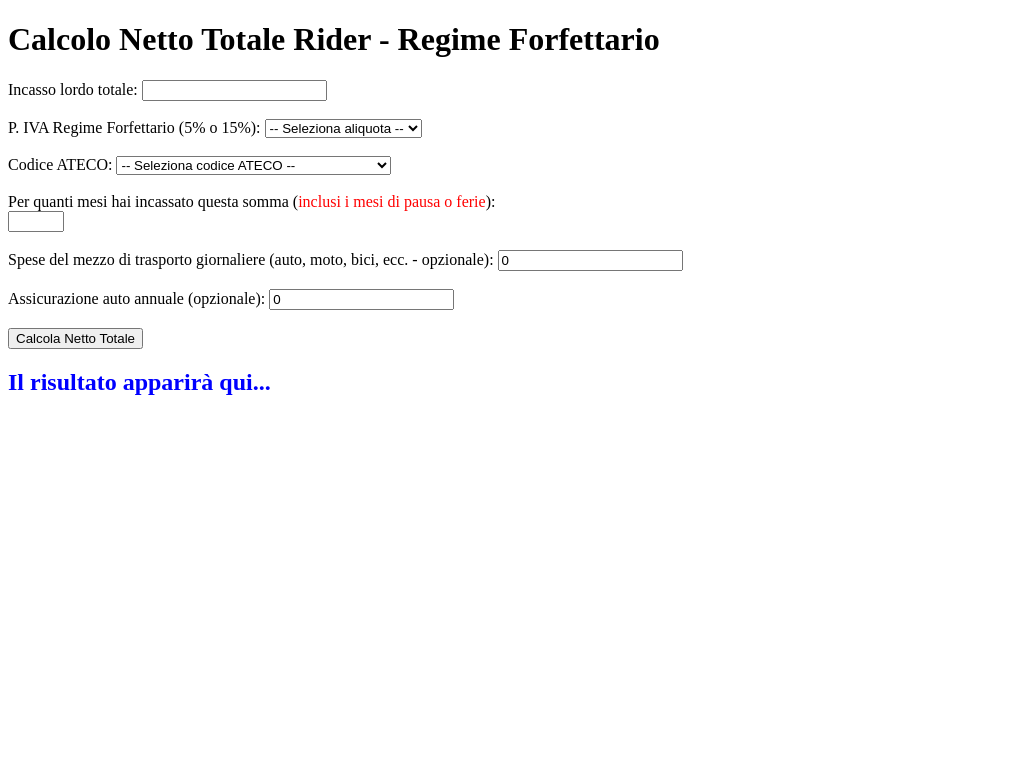
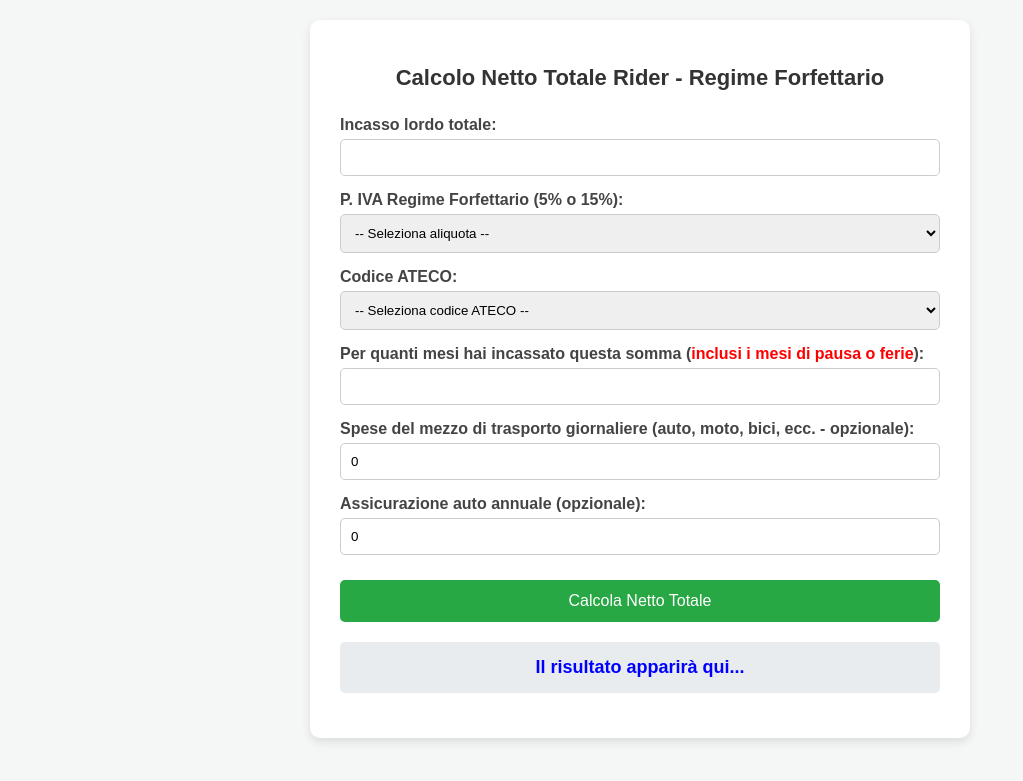
Before and after one commit to alihky/delivery-calculator, a FastAPI app: page / in a window 1280 px wide. Shown: the top 781 px of the page, without its empty margins (0-1023 px from the left). Run offline with FastAPI, Linux system fonts and the light colour scheme.

Commit message:
Update app with latest design and structure

```diff
--- a/templates/index.html
+++ b/templates/index.html
@@ -3,44 +3,56 @@
 <head>
     <meta charset="UTF-8">
     <title>Calcolo Netto Totale Rider - Regime Forfettario</title>
+    <style>
+        body { font-family: Arial, sans-serif; background-color: #f4f7f6; margin: 0; padding: 20px; }
+        .container { max-width: 600px; margin: 0 auto; background: white; padding: 30px; border-radius: 10px; box-shadow: 0 4px 10px rgba(0,0,0,0.1); }
+        h1 { color: #333; font-size: 22px; text-align: center; margin-bottom: 25px; }
+        label { display: block; margin-bottom: 5px; font-weight: bold; color: #444; }
+        input, select { width: 100%; padding: 10px; border: 1px solid #ccc; border-radius: 5px; box-sizing: border-box; margin-bottom: 15px; }
+        button { width: 100%; background-color: #28a745; color: white; padding: 12px; border: none; border-radius: 5px; font-size: 16px; cursor: pointer; margin-top: 10px; }
+        button:hover { background-color: #218838; }
+        #result { font-size: 18px; text-align: center; margin-top: 20px; padding: 15px; border-radius: 5px; background: #e9ecef; }
+    </style>
 </head>
 <body>
+    <div class="container">
         <h1>Calcolo Netto Totale Rider - Regime Forfettario</h1>
 
         <label>Incasso lordo totale:</label>
-    <input type="number" id="total_income" step="any"><br><br>
+        <input type="number" id="total_income" step="any">
 
         <label>P. IVA Regime Forfettario (5% o 15%):</label>
         <select id="tax_rate">
             <option value="" disabled selected>-- Seleziona aliquota --</option>
             <option value="5">5%</option>
             <option value="15">15%</option>
-    </select><br><br>
+        </select>
 
         <label>Codice ATECO:</label>
         <select id="ateco_code">
             <option value="" disabled selected>-- Seleziona codice ATECO --</option>
             <option value="53.20.00">53.20.00 (Gestione Separata - % variabile)</option>
             <option value="82.99.99">82.99.99 (Commercianti - Contributo fisso)</option>
-    </select><br><br>
+        </select>
 
-    <label>Per quanti mesi hai incassato questa somma (<span style="color: red;">inclusi i mesi di pausa o ferie</span>):</label><br>
-    <input type="number" id="how_many_months" min="1" max="12"><br><br>
+        <label>Per quanti mesi hai incassato questa somma (<span style="color: red;">inclusi i mesi di pausa o ferie</span>):</label>
+        <input type="number" id="how_many_months" min="1" max="12">
 
         <label>Spese del mezzo di trasporto giornaliere (auto, moto, bici, ecc. - opzionale):</label>
-    <input type="number" id="car_expenses_per_day" value="0" step="any" oninput="toggleDaysField()"><br><br>
+        <input type="number" id="car_expenses_per_day" value="0" step="any" oninput="toggleDaysField()">
 
         <div id="days_container" style="display: none;">
             <label>Giorni lavorati totali:</label>
-        <input type="number" id="how_many_days_worked" min="0" max="365"><br><br>
+            <input type="number" id="how_many_days_worked" min="0" max="365">
         </div>
 
         <label>Assicurazione auto annuale (opzionale):</label>
-    <input type="number" id="car_insurance" value="0" step="any"><br><br>
+        <input type="number" id="car_insurance" value="0" step="any">
 
         <button onclick="sendData()">Calcola Netto Totale</button>
 
         <h2 id="result" style="color: blue;">Il risultato apparirà qui...</h2>
+    </div>
 
     <script>
         function toggleDaysField() {
```
Lines whose indentation alone changed are shown as unchanged.
